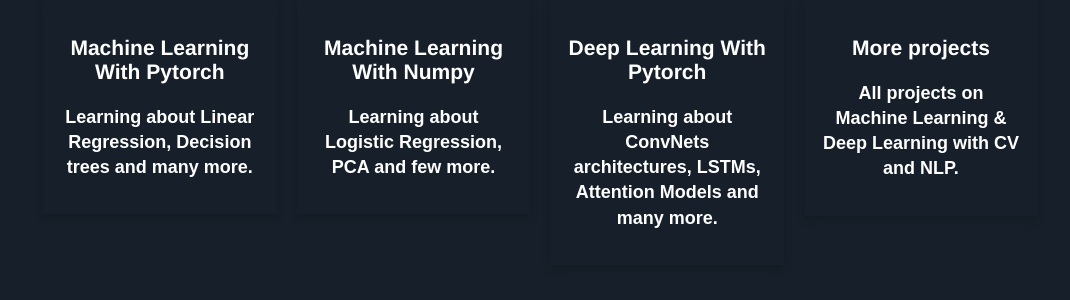
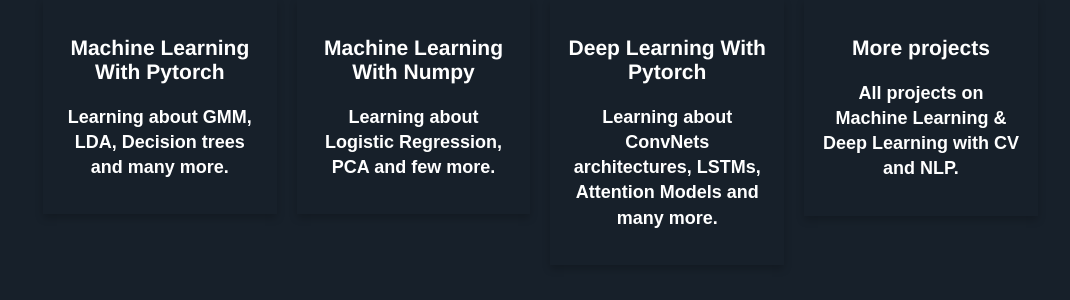
Before and after one commit to Mayurji/mayurji.github.io, a Jekyll site: the page built from about/index.html, in a window 1280 px wide. Shown: the part 451-751 px from the top of the page, without its empty margins (42-1112 px from the left). Built offline with Jekyll 4.4.1, drawn with Linux system fonts in a browser that asks for light colours; nearby versions of some CDN libraries.

Commit message:
Update index.html

```diff
--- a/about/index.html
+++ b/about/index.html
@@ -44,7 +44,7 @@
 	  <div class="column">
 	    	<div class="card">
 			<a href="https://github.com/Mayurji/MLWithPytorch"><h3>Machine Learning With Pytorch</h3></a>
-			<p>Learning about Linear Regression, Decision trees and many more.</p>
+			<p>Learning about GMM, LDA, Decision trees and many more.</p>
 		</div>
 	  </div>
 	  <div class="column">
```
